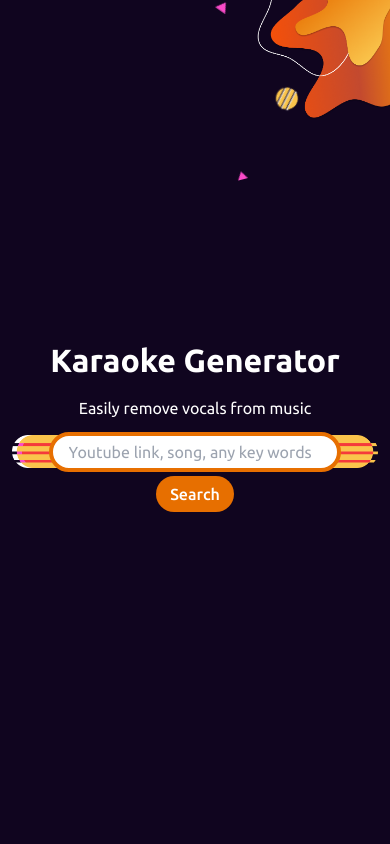
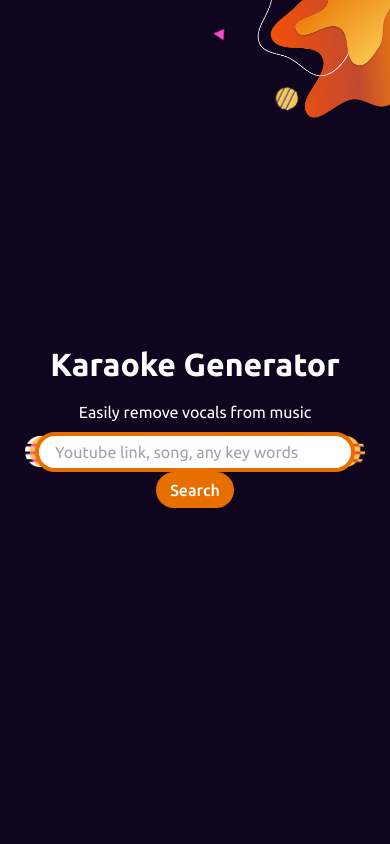
Before and after one commit to ceize123/karaoke-generator, a React (Create React App) app: page / in a window 390 px wide. Shown: the top 844 px of the page. Built offline with nearby package versions, Linux system fonts and the light colour scheme.

Commit message:
2/27 modified search bar and bg pattern

```diff
--- a/src/pages/Home.js
+++ b/src/pages/Home.js
@@ -109,37 +109,37 @@ function Home() {
 
   return (
     <div className='container max-w-7xl mx-auto'>
-      <div className='absolute top-0 right-0 w-[45vw] max-w-4xl'>
+      <div className='absolute top-0 right-0 w-[45vw] max-w-xl 3xl:max-w-3xl'>
         <div className='relative flex justify-end'>
           <div className='w-4/5'>
             <img className='w-full h-auto' src={pattern} alt='pattern' />
           </div>
-          <div className='triangle text-pink absolute top-0 left-0'></div>
-          <div className='triangle triangle2 text-pink absolute top-[20vh] left-[5vw] 3xl:hidden'></div>
+          <div className='triangle text-pink absolute top-5 left-0'></div>
+          <div className='triangle triangle2 text-pink absolute top-28 left-[5vw] 3xl:hidden sm:block hidden'></div>
           <img
-            className='w-[7vw] max-w-[200px] orbit absolute bottom-2 left-[15vw] 2xl:left-56'
+            className='w-[7vw] 3xl:max-w-[200px] max-w-[100px] orbit absolute bottom-2 left-[15vw] 2xl:left-56'
             src={orbit}
             alt='orbit'
           />
         </div>
       </div>
       <main>
-        <section className='w-full h-screen relative grid sm:grid-cols-12 2xl:grid-cols-1 items-center'>
+        <section className='w-full h-screen relative grid sm:grid-cols-12 3xl:grid-cols-1 items-center'>
           <form
             onSubmit={handleSubmit}
-            className='text-center sm:col-span-8 2xl:col-span-1 sm:col-start-2 mx-3 sm:mx-0'
+            className='text-center sm:col-span-8 3xl:col-span-1 sm:col-start-2 mx-1.5 sm:mx-0'
           >
             <div>
               <h1 className='mb-2'>Karaoke Generator</h1>
               <p className='lg:mb-4 mb-2'>Easily remove vocals from music</p>
               <div
-                className='w-full flex justify-center items-center sm:h-[6vw] max-h-[75px] h-12'
+                className='sm:w-full w-[340px] flex justify-center items-center sm:h-[6vw] max-h-[75px] mx-auto'
                 style={{
                   background: `url(${bgBar}) no-repeat center center / contain`,
                 }}
               >
                 <input
-                  className='border-4 border-primary py-1 px-4 2xl:w-3/5 sm:w-[93%] w-4/5 rounded-3xl'
+                  className='border-4 border-primary py-1 px-4 3xl:w-3/5 sm:w-11/12 w-[320px] rounded-3xl'
                   type='text'
                   id='music'
                   name='music'
--- a/src/style/style.css
+++ b/src/style/style.css
@@ -37,27 +37,12 @@ button {
   font-weight: 500;
 }
 
-@media only screen and (max-width: 991px) {
-  h1 {
-    font-size: 32px;
-  }
-
-  h2 {
-    font-size: 24px;
-  }
-
-  p,
-input,
-button {
-    font-size: 16px;
-  }
-}
 .triangle {
   width: 0;
   height: 0;
-  border: 2.3vw solid transparent;
+  border: 30px solid transparent;
   border-top: 0;
-  border-bottom: 3.5vw solid;
+  border-bottom: 45px solid;
   animation: star-rotate 5s linear infinite;
 }
 
@@ -102,6 +87,26 @@ button {
     transform: scale(0.6) rotate(360deg);
   }
 }
+@media only screen and (max-width: 991px) {
+  h1 {
+    font-size: 32px;
+  }
+
+  h2 {
+    font-size: 24px;
+  }
+
+  p,
+input,
+button {
+    font-size: 16px;
+  }
+
+  .triangle {
+    border: 2.3vw solid transparent;
+    border-bottom: 3.5vw solid;
+  }
+}
 .tooltip .tooltip-text {
   visibility: hidden;
 }
--- a/src/style/style.scss
+++ b/src/style/style.scss
@@ -39,28 +39,12 @@ button {
   font-weight: 500;
 }
 
-@media only screen and (max-width: 991px) {
-  h1 {
-    font-size: 32px;
-  }
-
-  h2 {
-    font-size: 24px;
-  }
-
-  p,
-  input,
-  button {
-    font-size: 16px;
-  }
-}
-
 .triangle {
   width: 0;
   height: 0;
-  border: 2.3vw solid transparent;
+  border: 30px solid transparent;
   border-top: 0;
-  border-bottom: 3.5vw solid;
+  border-bottom: 45px solid;
   animation: star-rotate 5s linear infinite;
 }
 
@@ -106,6 +90,27 @@ button {
     transform: scale(0.6) rotate(360deg);
   }
 }
+
+@media only screen and (max-width: 991px) {
+  h1 {
+    font-size: 32px;
+  }
+
+  h2 {
+    font-size: 24px;
+  }
+
+  p,
+  input,
+  button {
+    font-size: 16px;
+  }
+
+  .triangle {
+    border: 2.3vw solid transparent;
+    border-bottom: 3.5vw solid;
+  }
+}
 // General ends
 
 // tooltip starts
```
Also changed, not shown: 1 other file (tests, documents, lock files or other folders).
